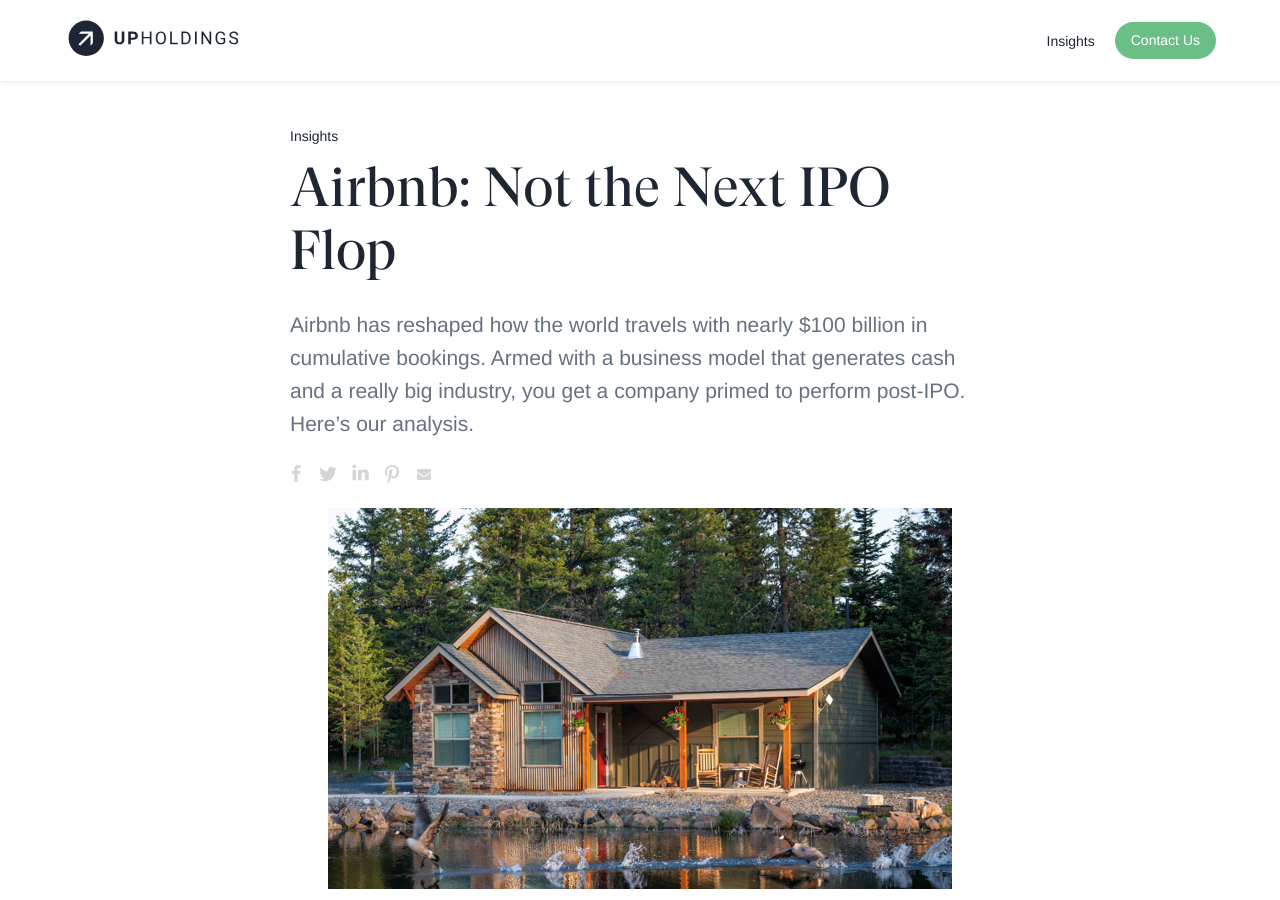
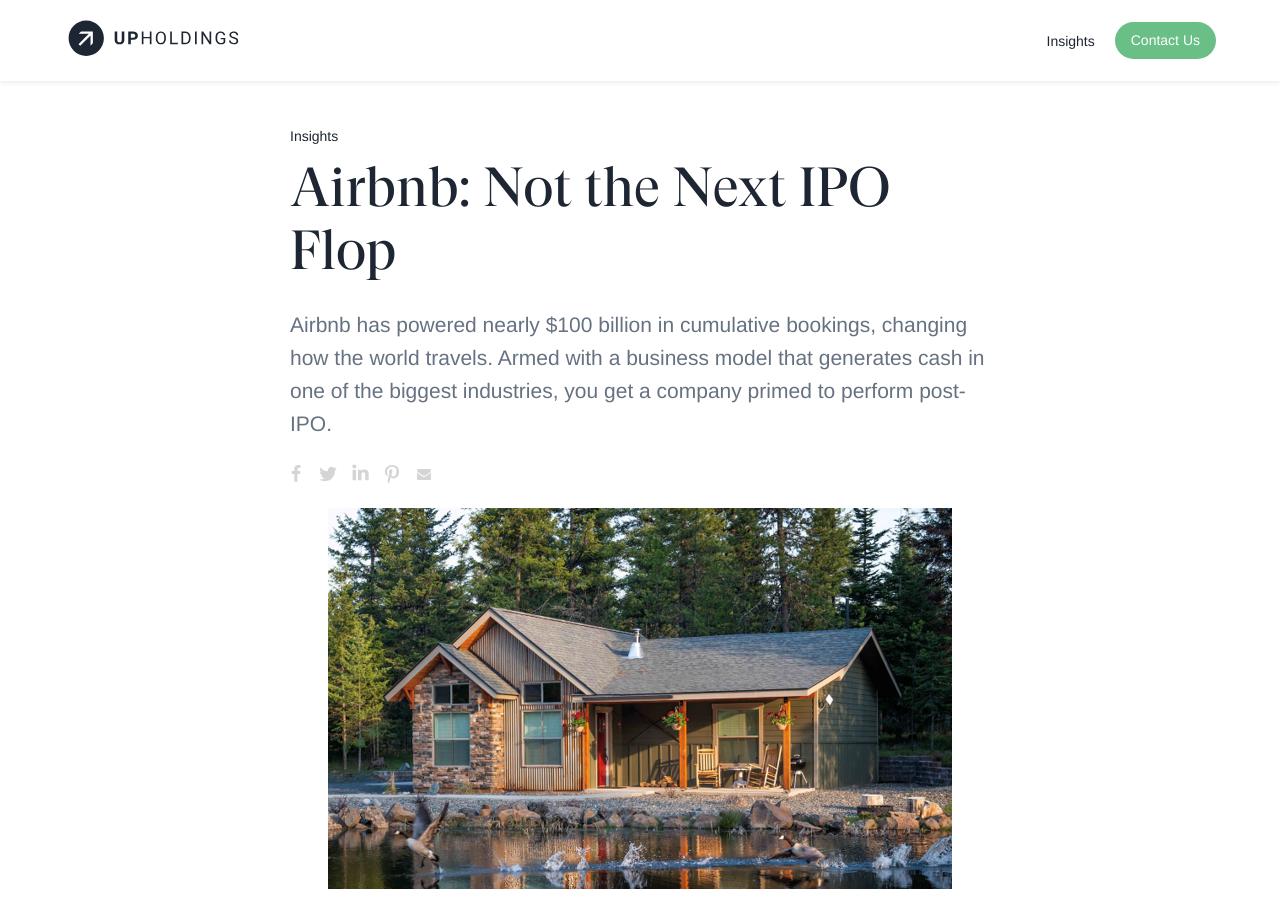
Before and after one commit to willanderson/Upholdings, a Jekyll site: the page built from _posts/2020-01-27-airbnb-ipo-everything-you-need-to-know.markdown, in a window 1280 px wide and 900 px high. Built offline with Jekyll 4.4.1, drawn with Linux system fonts in a browser that asks for light colours; nearby versions of some CDN libraries; some web fonts are replaced; our own code applies the rules of GitHub Pages for plain Markdown files; comment, search, counter and statistics services are not loaded.

Commit message:
Updated Airbnb Ipo Everything You Need To Know

```diff
--- a/_posts/2020-01-27-airbnb-ipo-everything-you-need-to-know.markdown
+++ b/_posts/2020-01-27-airbnb-ipo-everything-you-need-to-know.markdown
@@ -1,11 +1,9 @@
 ---
 title: 'Airbnb: Not the Next IPO Flop'
 date: 2020-01-27 20:39:00 Z
-summary: 'Airbnb has reshaped how the world travels with nearly $100 billion in cumulative
-  bookings. Armed with a business model that generates cash and a really big industry,
-  you get a company primed to perform post-IPO. Here’s our analysis.
-
-'
+summary: Airbnb has powered nearly $100 billion in cumulative bookings, changing how
+  the world travels. Armed with a business model that generates cash in one of the
+  biggest industries, you get a company primed to perform post-IPO.
 image: "/uploads/Picture1.png"
 ---
 
```
